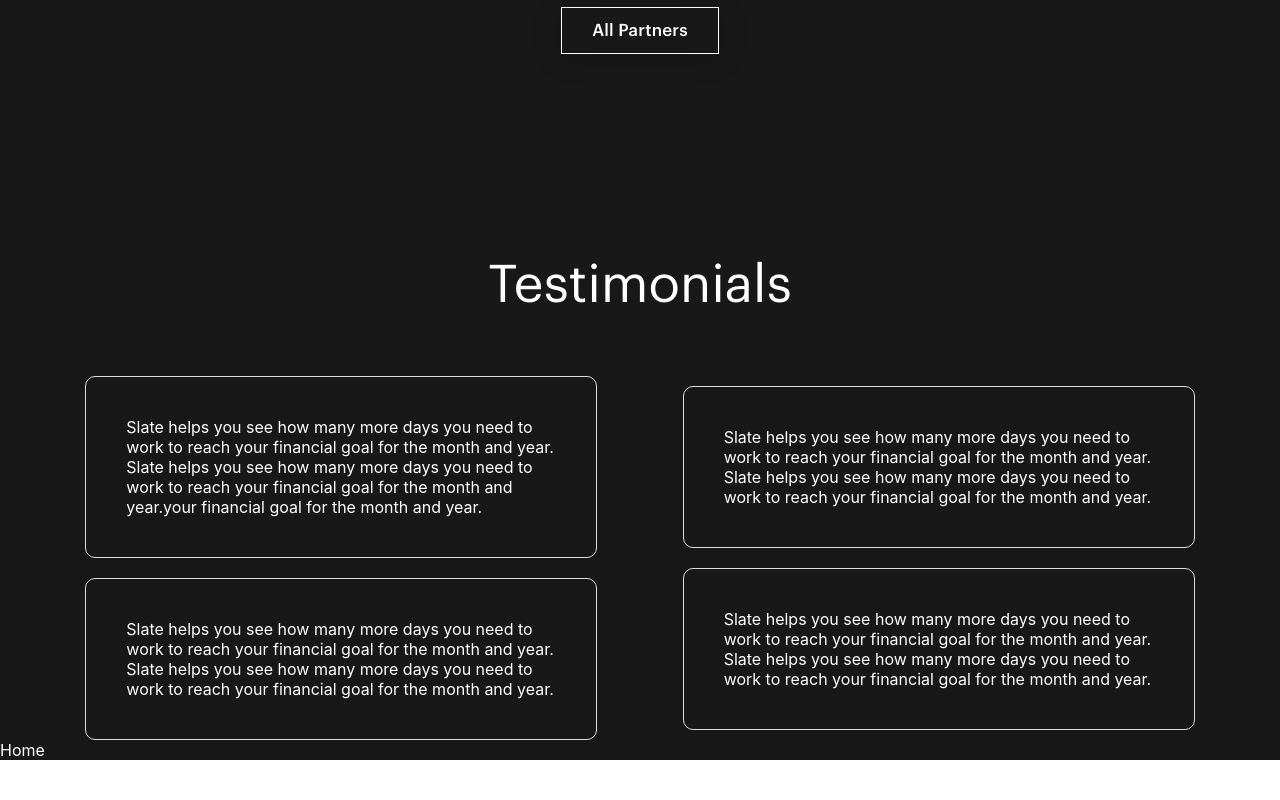
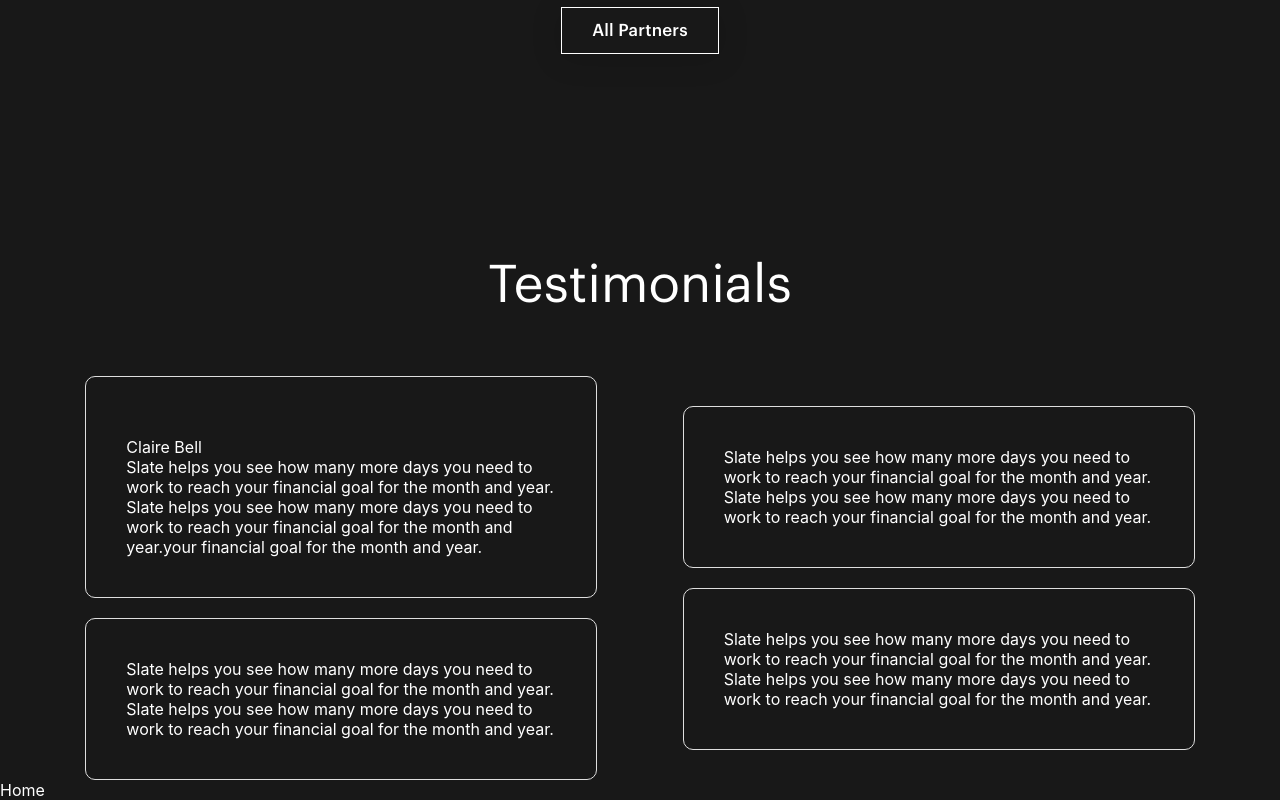
Before and after one commit to TheDa21crj/Landing-Page, a React (Create React App) app: page / in a window 1280 px wide. Shown: the part 4883-5683 px from the top of the page. Before the commit the page ends 5643 px from the top, so only its background shows below. Built offline with nearby package versions, Linux system fonts and the light colour scheme; the HTML template or start-up script is replaced by a standard one.

Commit message:
adding uers

```diff
--- a/src/Components/Testimonials.js
+++ b/src/Components/Testimonials.js
@@ -9,7 +9,15 @@ export default function Testimonials() {
         <div className="TestimonialsRowCMDiv">
           <div className="TestimonialsCDivP">
             <div className="TestimonialsContentDivRows" id="TestimonialsMargin">
-              <div></div>
+              <div>
+                <div>
+                  <img src="" alt="" />
+                </div>
+                <div>
+                  <p>Claire Bell</p>
+                  <p></p>
+                </div>
+              </div>
               <p className="TestimonialsPRowTag">
                 Slate helps you see how many more days you need to work to reach
                 your financial goal for the month and year. Slate helps you see
```
